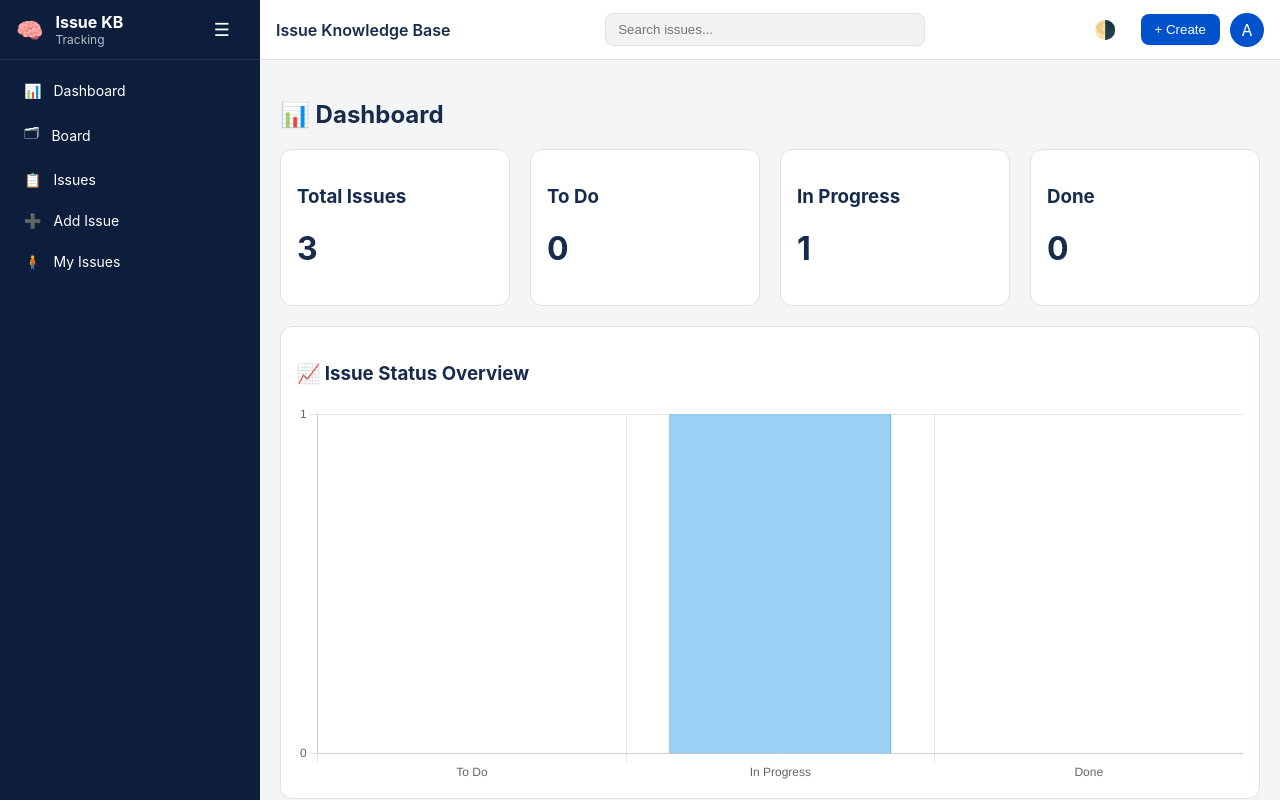
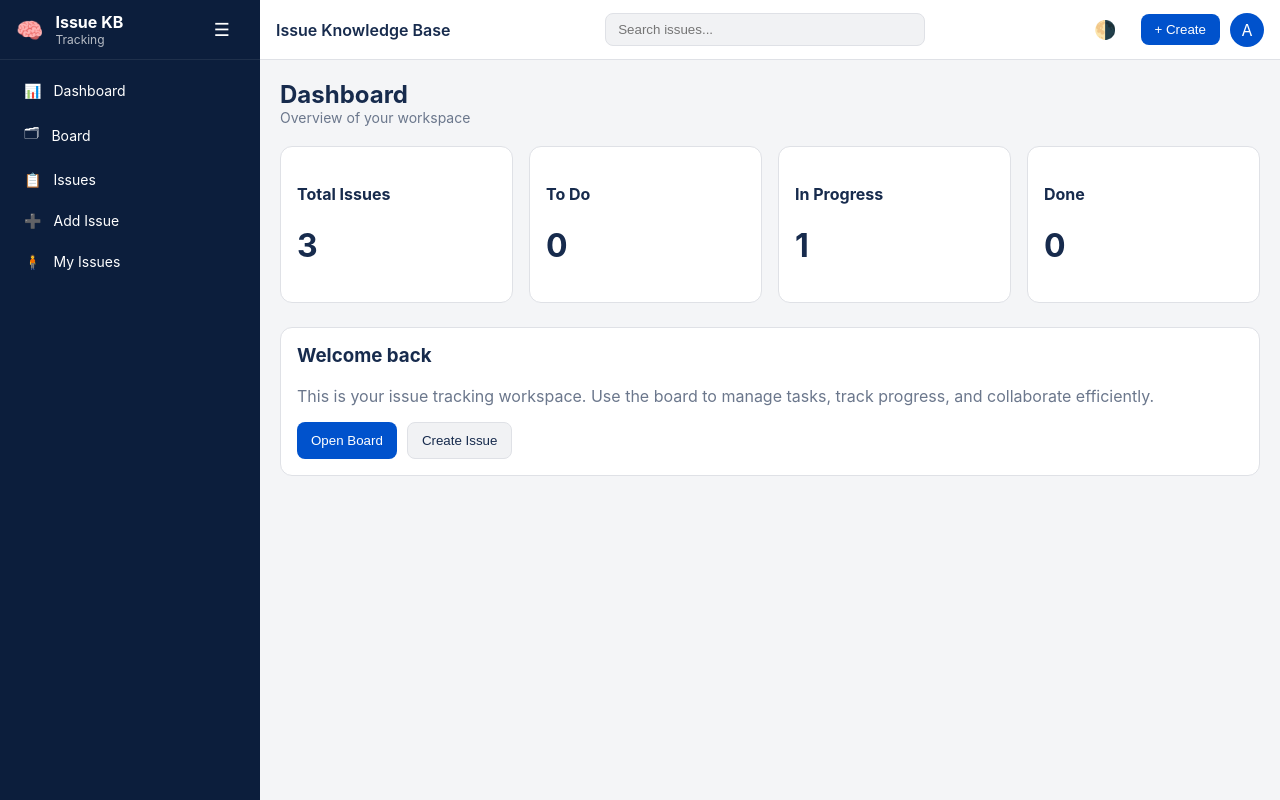
Before and after one commit to abhiramkumar6325/issue-tracker, a Flask app: page / in a window 1280 px wide. Run offline with Flask 3, Linux system fonts and the light colour scheme; data comes from the database, SQL or seed files in the repository.

Commit message:
Add closeSidebar script

```diff
--- a/static/ui.js
+++ b/static/ui.js
@@ -31,13 +31,16 @@
 
 function toggleSidebar() {
     const sidebar = document.getElementById("sidebar");
+    const overlay = document.getElementById("mobileOverlay");
 
     if (window.innerWidth <= 768) {
         sidebar.classList.toggle("open");
+        overlay.classList.toggle("show");
     } else {
         sidebar.classList.toggle("collapsed");
     }
 }
+
 
 /* ================================
    INIT ON LOAD
--- a/templates/base.html
+++ b/templates/base.html
@@ -69,10 +69,12 @@
 function goMy(){
     location.href = "/my?bid=" + localStorage.getItem("BID");
 }
-function closeSidebar() {
-    document.getElementById("sidebar").classList.remove("open");
-}
+    function closeSidebar() {
+        document.getElementById("sidebar").classList.remove("open");
+        document.getElementById("mobileOverlay").classList.remove("show");
+    }
+
+
 </script>
-
 </body>
 </html>
--- a/templates/dashboard.html
+++ b/templates/dashboard.html
@@ -1,78 +1,54 @@
 {% extends "base.html" %}
 {% block content %}
 
-<h2>📊 Dashboard</h2>
+<!-- PAGE HEADER -->
+<div style="display:flex; justify-content:space-between; align-items:center; margin-bottom:20px;">
+    <div>
+        <h2 style="margin:0;">Dashboard</h2>
+        <div style="color:var(--text-muted); font-size:14px;">
+            Overview of your workspace
+        </div>
+    </div>
+</div>
 
-<!-- ===== STATS GRID ===== -->
-<div style="display:grid; grid-template-columns: repeat(4, 1fr); gap:20px;">
+<!-- STATS -->
+<div class="stat-grid">
 
-    <div class="card">
-        <h3>Total Issues</h3>
+    <div class="stat-tile">
+        <h4>Total Issues</h4>
         <h1>{{ total }}</h1>
     </div>
 
-    <div class="card">
-        <h3>To Do</h3>
+    <div class="stat-tile">
+        <h4>To Do</h4>
         <h1>{{ todo }}</h1>
     </div>
 
-    <div class="card">
-        <h3>In Progress</h3>
+    <div class="stat-tile">
+        <h4>In Progress</h4>
         <h1>{{ inprogress }}</h1>
     </div>
 
-    <div class="card">
-        <h3>Done</h3>
+    <div class="stat-tile">
+        <h4>Done</h4>
         <h1>{{ done }}</h1>
     </div>
 
 </div>
 
-<br>
+<!-- WELCOME PANEL -->
+<div style="margin-top:24px;" class="card">
+    <h3 style="margin-top:0;">Welcome back</h3>
+    <p style="color:var(--text-muted);">
+        This is your issue tracking workspace. Use the board to manage tasks, track progress, and collaborate efficiently.
+    </p>
 
-<!-- ===== CHART CARD ===== -->
-<div class="card">
-    <h3>📈 Issue Status Overview</h3>
-    <canvas id="issueChart" height="120"></canvas>
+    <div style="margin-top:16px; display:flex; gap:10px;">
+        <button onclick="location.href='/board'">Open Board</button>
+        <button onclick="location.href='/add'" style="background:var(--bg-soft); color:var(--text-main); border:1px solid var(--border);">
+            Create Issue
+        </button>
+    </div>
 </div>
 
-<!-- Chart.js -->
-<script src="https://cdn.jsdelivr.net/npm/chart.js"></script>
-
-<script>
-const TODO = Number("{{ todo }}");
-const INPROGRESS = Number("{{ inprogress }}");
-const DONE = Number("{{ done }}");
-
-const ctx = document.getElementById("issueChart").getContext("2d");
-
-new Chart(ctx, {
-    type: "bar",
-    data: {
-        labels: ["To Do", "In Progress", "Done"],
-        datasets: [{
-            label: "Issues",
-            data: [TODO, INPROGRESS, DONE],
-            borderWidth: 1
-        }]
-    },
-    options: {
-        responsive: true,
-        plugins: {
-            legend: {
-                display: false
-            }
-        },
-        scales: {
-            y: {
-                beginAtZero: true,
-                ticks: {
-                    stepSize: 1
-                }
-            }
-        }
-    }
-});
-</script>
-
 {% endblock %}
```
Also changed, not shown: templates/add.html (+54 -14 lines).
